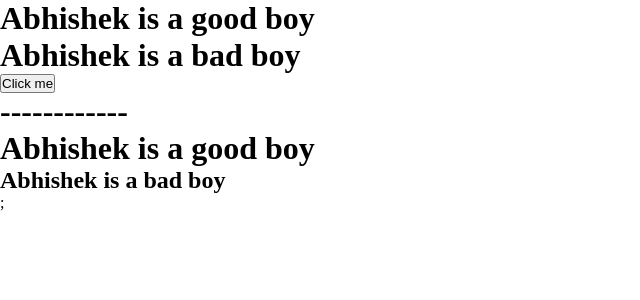
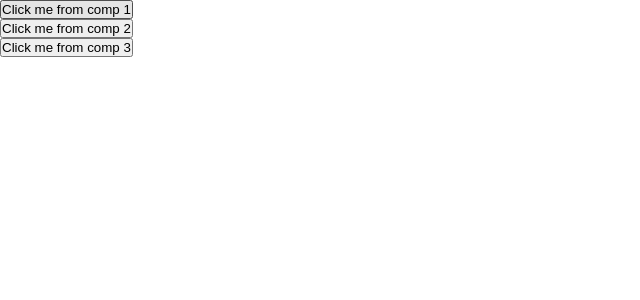
Before and after one commit to Abhishek-389/React-Test-App, a React (Create React App) app: page / in a window 1280 px wide. Shown: the top 300 px of the page, without its empty margins (0-640 px from the left). Built offline with nearby package versions, Linux system fonts and the light colour scheme; the HTML template or start-up script is replaced by a standard one.

Commit message:
Added the useEffect hook

```diff
--- a/src/App.js
+++ b/src/App.js
@@ -1,20 +1,8 @@
-import React, { createContext, useState } from "react";
+import React, { useState } from "react";
 import Comp1 from "./Comp1";
 
-const Data = createContext();
-const Data2 = createContext();
 function App() {
-  const [Data1, setData1] = useState("Abhishek is a good boy");
-  return (
-    <>
-      <Data.Provider value={[Data1, setData1]}>
-        <Data2.Provider value="Abhishek is a bad boy">
-          <Comp1 />
-        </Data2.Provider>
-      </Data.Provider>
-    </>
-  );
+  return <Comp1 />;
 }
 
 export default App;
-export { Data, Data2 };
--- a/src/Comp1.js
+++ b/src/Comp1.js
@@ -1,9 +1,20 @@
-import React from "react";
+import React, { useEffect, useState } from "react";
 import Comp2 from "./Comp2";
 
 function Comp1() {
+  const [data1, setData1] = useState("I am the data from comp1 ");
+  useEffect(() => {
+    console.log("I am the useEffec of first coomp");
+  });
   return (
     <div>
+      <button
+        onClick={() => {
+          setData1(data1 + "a");
+        }}
+      >
+        Click me from comp 1
+      </button>
       <Comp2 />
     </div>
   );
--- a/src/Comp2.js
+++ b/src/Comp2.js
@@ -1,19 +1,20 @@
-import React, { useContext } from "react";
+import React, { useEffect, useState } from "react";
 import Comp3 from "./Comp3";
-import { Data, Data2 } from "./App";
 
 function Comp2() {
-  const [data1, setData1] = useContext(Data);
-  const data2 = useContext(Data2);
+  const [data2, setData2] = useState("I am the data from comp2");
+  useEffect(() => {
+    console.log("I am the useEffec of second coomp");
+  });
   return (
     <div>
-      <h1>{data1}</h1>
-      <h1>{data2}</h1>
-      <button onClick={() => setData1("Abhishek is a very bad boy")}>
-        {" "}
-        Click me
+      <button
+        onClick={() => {
+          setData2(data2 + "a");
+        }}
+      >
+        Click me from comp 2
       </button>
-      <h1>------------</h1>
       <Comp3 />
     </div>
   );
--- a/src/Comp3.js
+++ b/src/Comp3.js
@@ -1,23 +1,19 @@
-import React from "react";
-import { Data, Data2 } from "./App";
+import React, { useEffect, useState } from "react";
+
 function Comp3() {
+  const [data3, setData3] = useState("I am the data3 from comp3");
+  useEffect(() => {
+    console.log("I am the useEffec of third coomp");
+  });
   return (
     <div>
-      <Data.Consumer>
-        {(data) => {
-          return (
-            <>
-              <h1>{data}</h1>
-              <Data2.Consumer>
-                {(data2) => {
-                  return <h2>{data2}</h2>;
-                }}
-              </Data2.Consumer>
-              ;
-            </>
-          );
+      <button
+        onClick={() => {
+          setData3(data3 + "a");
         }}
-      </Data.Consumer>
+      >
+        Click me from comp 3
+      </button>
     </div>
   );
 }
```
